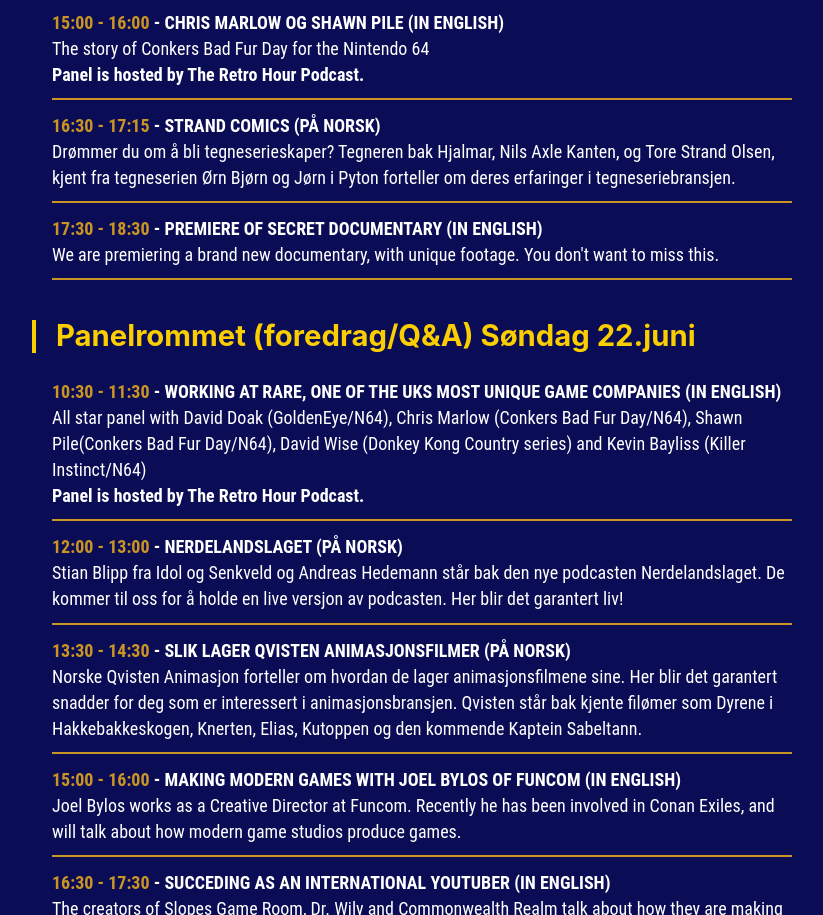
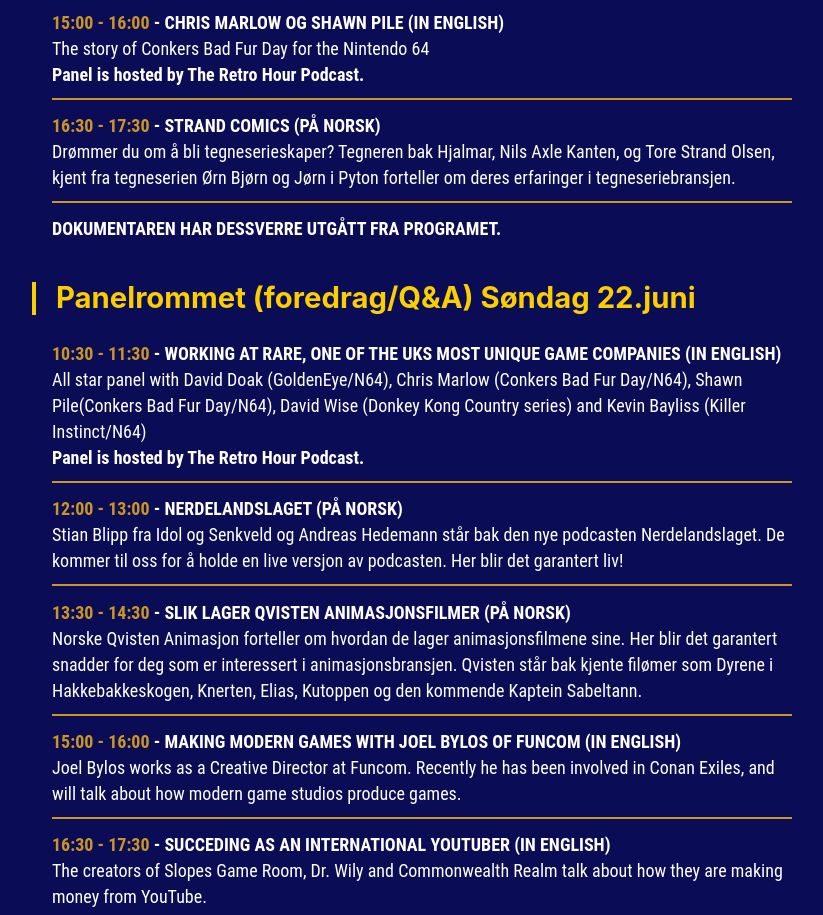
Before and after one commit to retrojorgen/rsm-next, a Gatsby site: page /schedule in a window 1280 px wide. Shown: the part 969-1884 px from the top of the page, without its empty margins (218-1041 px from the left). Built offline with nearby package versions, Linux system fonts and the light colour scheme; Gatsby itself is replaced by a stand-in of ours.

Commit message:
schedule messa

```diff
--- a/src/pages/schedule.js
+++ b/src/pages/schedule.js
@@ -161,7 +161,7 @@
           </li>
           <li>
             <div className="title">
-              <time>16:30 - 17:15</time> - Strand Comics (På norsk)
+              <time>16:30 - 17:30</time> - Strand Comics (På norsk)
             </div>
             <div className="description">
               Drømmer du om å bli tegneserieskaper? Tegneren bak Hjalmar, Nils
@@ -172,12 +172,7 @@
           </li>
           <li>
             <div className="title">
-              <time>17:30 - 18:30</time> - Premiere of secret documentary (In
-              English)
-            </div>
-            <div className="description">
-              We are premiering a brand new documentary, with unique footage.
-              You don't want to miss this.
+              Dokumentaren har dessverre utgått fra programet.
             </div>
           </li>
         </ul>
```
